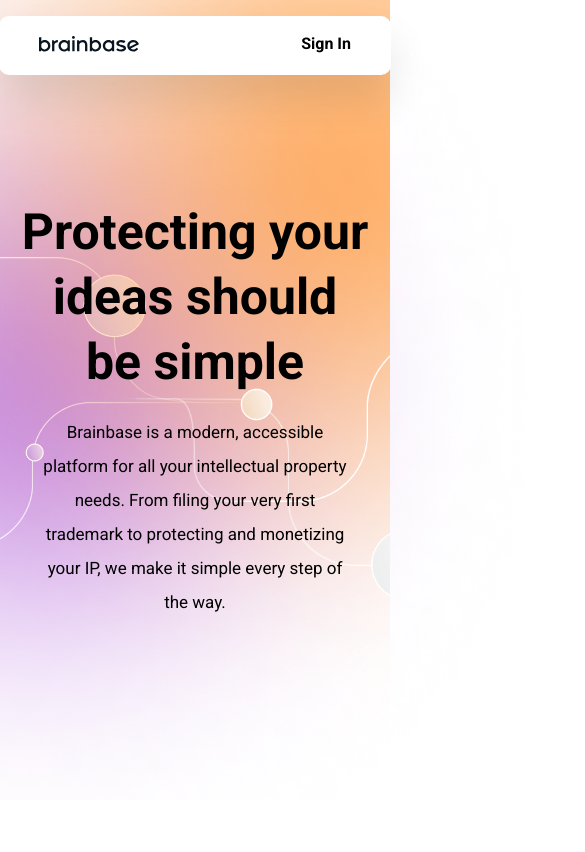
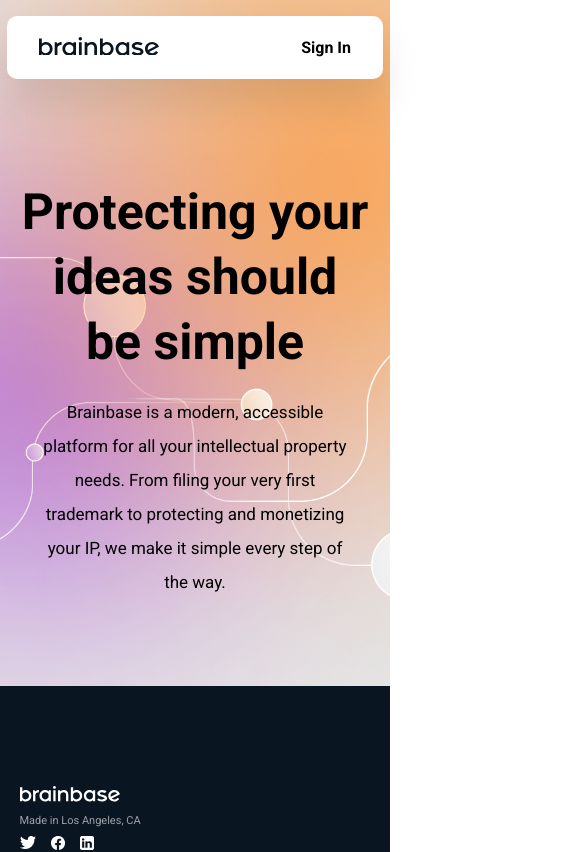
Before and after one commit to mikechi4/brainbase, a React (Create React App) app: page / in a window 390 px wide. Shown: the top 852 px of the page, 585 px wide, since content can reach past the window. Built offline with nearby package versions, Linux system fonts and the light colour scheme.

Commit message:
updating styles

```diff
--- a/src/App.css
+++ b/src/App.css
@@ -1,6 +1,9 @@
 .App {
   text-align: center;
   position: relative;
+  overflow-x: hidden;
+  background: #E5E5E5;
+  z-index: -2;
 }
 
 .App-logo {
--- a/src/components/Hero/Hero.scss
+++ b/src/components/Hero/Hero.scss
@@ -64,6 +64,8 @@
     }
 
     @media screen and (max-width: 768px) {
+        height: 60vh;
+        padding-top: 180px;
         .hero__content-container {
             width: 90%;
         }
--- a/src/components/Navbar/Navbar.scss
+++ b/src/components/Navbar/Navbar.scss
@@ -8,15 +8,17 @@
     top: 1em;
     left: 50%;
     transform: translate(-50%);
-    padding: 20px 40px;
+    padding: 1.3em 2em;
     border-radius: 10px;
     box-shadow: 0px 24px 40px rgba(0, 0, 0, 0.1);
     backdrop-filter: blur(100px);
     display: flex;
     justify-content: space-between;
+    align-items: center;
     z-index: 9;
     .navbar__logo-wrap {
-        width: 100px;
+        width: 120px;
+        padding-left: 50px;
     }
 
     .navbar__menu-item {
@@ -31,5 +33,8 @@
 
     @media screen and (max-width: 768px) {
         width: 80%;
+        .navbar__logo-wrap {
+            padding-left: 0;
+        }
     }
 }
```
